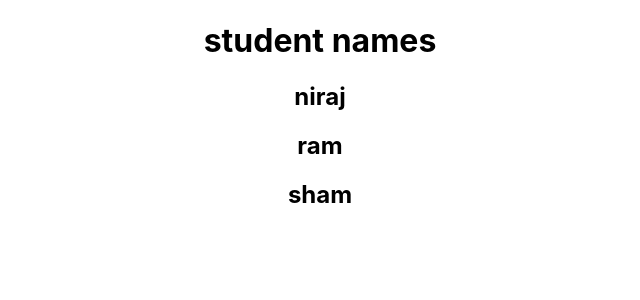
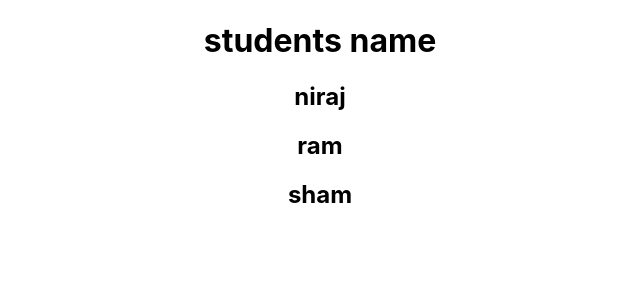
Before and after one commit to nirajbhayera4/React, a React (Create React App) app in the folder hello/: page / in a window 1280 px wide. Shown: the top 300 px of the page, without its empty margins (320-960 px from the left). Built offline with nearby package versions, Linux system fonts and the light colour scheme.

Commit message:
Add student list with key rendering
This change adds a new Keys component that renders a list of student names using React keys for stable list item identity. It is mounted in App so the keyed list displays in the app.

```diff
--- a/hello/src/App.js
+++ b/hello/src/App.js
@@ -20,13 +20,15 @@ import Practice6 from './components/Practice6'
 import Practice7 from './components/Practice7'
 import List from './components/List'
 
+import Keys from './components/Keys'
 
 
 function App() {
   return (
     <div className="App">
+      <Keys/>
 
-      <List/>
+
 
 
 
--- a/hello/src/components/keys.js
+++ b/hello/src/components/keys.js
@@ -0,0 +1,20 @@
+import React from 'react'
+
+function keys() {
+
+    const students=[
+        {id:1,name:"niraj"},
+        {id:2,name:"ram"},
+        {id:3,name:"sham"}
+    ]
+  return (
+    <div>
+        <h1>students name</h1>
+        {students.map((student)=>(
+            <h2 key={student.id}>{student.name}</h2>
+        ))}
+    </div>
+  )
+}
+
+export default keys
```
